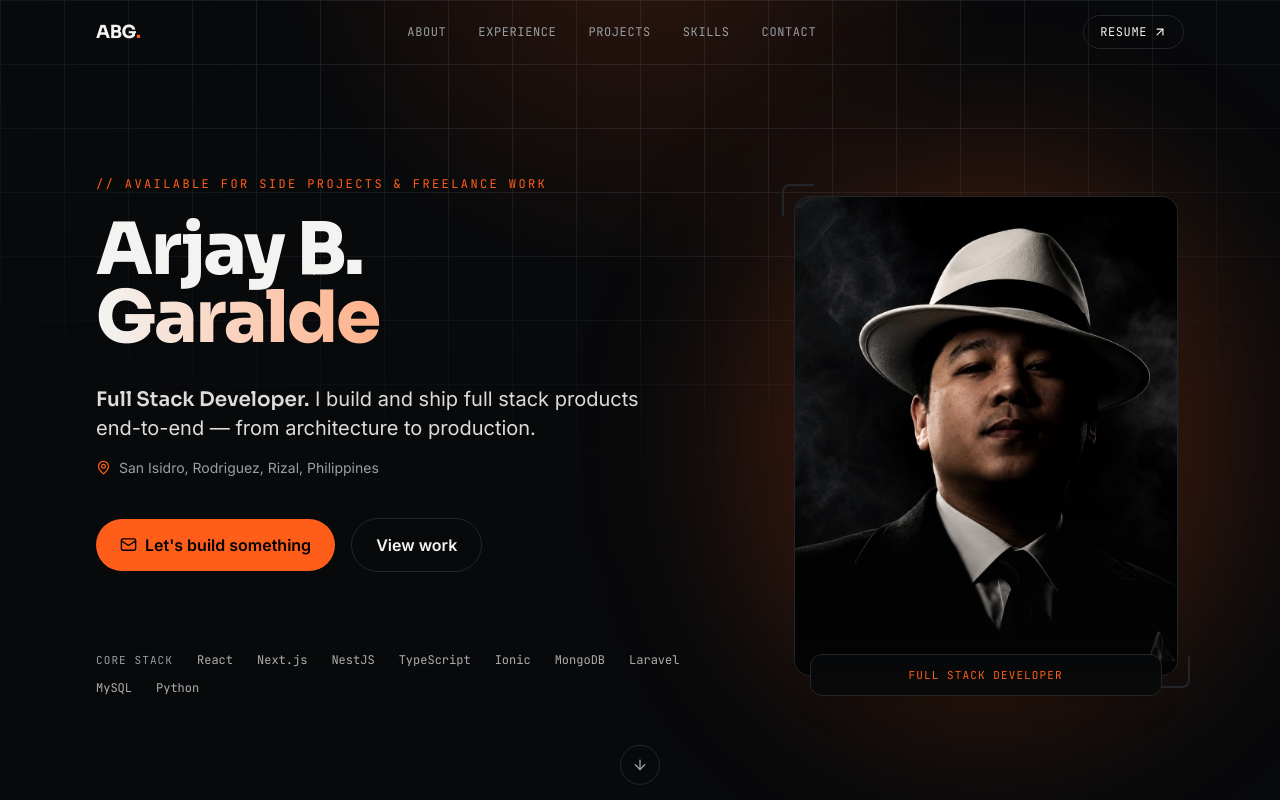
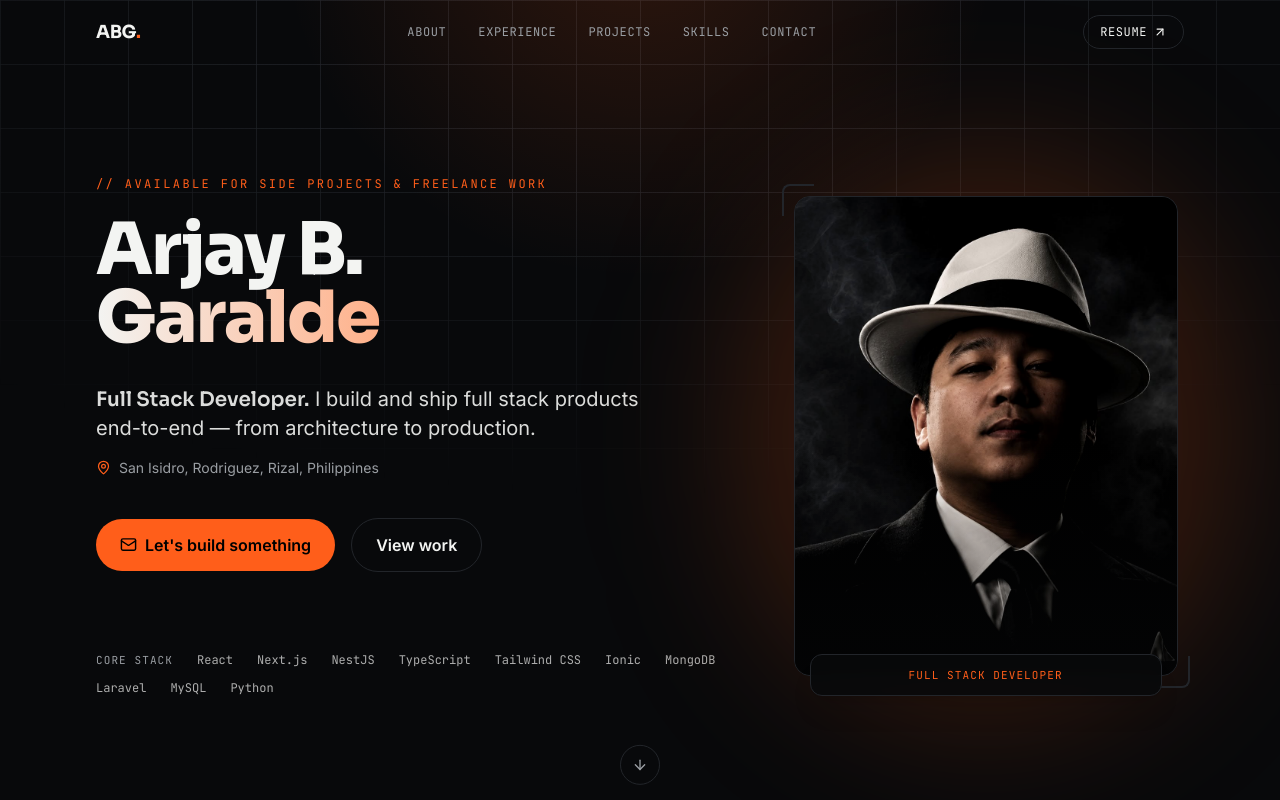
Before and after one commit to Rj45-143/arjay-portfolio, a Next.js app: page / in a window 1280 px wide. Shown: the top 800 px of the page. Built offline with nearby package versions, Linux system fonts and the light colour scheme.

Commit message:
Add Tailwind CSS to the core stack and skills list
Used across iKomyut, iPick, and this portfolio itself.

```diff
--- a/src/components/Hero.tsx
+++ b/src/components/Hero.tsx
@@ -5,7 +5,7 @@ import { motion } from "framer-motion";
 import { ArrowDown, Mail, MapPin } from "lucide-react";
 import { profile } from "@/lib/data";
 
-const STACK = ["React", "Next.js", "NestJS", "TypeScript", "Ionic", "MongoDB", "Laravel", "MySQL", "Python"];
+const STACK = ["React", "Next.js", "NestJS", "TypeScript", "Tailwind CSS", "Ionic", "MongoDB", "Laravel", "MySQL", "Python"];
 
 export default function Hero() {
   return (
--- a/src/lib/data.ts
+++ b/src/lib/data.ts
@@ -134,7 +134,7 @@ export const projects: Project[] = [
 export const skillGroups: { label: string; skills: string[] }[] = [
   {
     label: "Frontend",
-    skills: ["React", "Next.js", "Ionic", "TypeScript", "JavaScript", "Kotlin (Android)"],
+    skills: ["React", "Next.js", "Ionic", "TypeScript", "JavaScript", "Tailwind CSS", "Kotlin (Android)"],
   },
   {
     label: "Backend",
```
